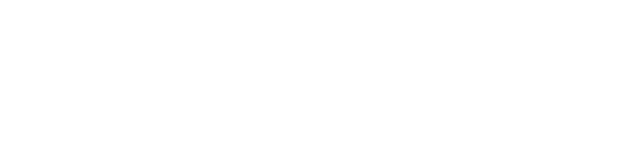
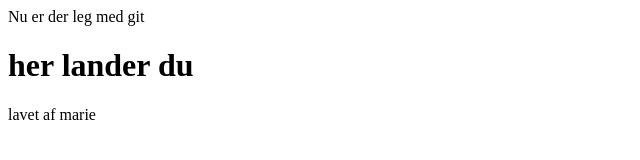
Before and after one commit to MarieWager/leg, a plain HTML site: page index.html in a window 1280 px wide. Shown: the whole page, without its empty margins (0-640 px from the left). Drawn offline with Linux system fonts and the light colour scheme.

Commit message:
forside_mere_done

```diff
--- a/index.html
+++ b/index.html
@@ -0,0 +1,18 @@
+<!DOCTYPE html>
+<html lang="en">
+
+<head>
+    <meta charset="UTF-8">
+    <meta name="viewport" content="width=device-width, initial-scale=1.0">
+    <title>Forside</title>
+</head>
+
+<body>
+    <header>Nu er der leg med git</header>
+    <main>
+        <h1>her lander du</h1>
+    </main>
+    <footer>lavet af marie</footer>
+</body>
+
+</html>
--- a/style.css
+++ b/style.css
@@ -6,3 +6,8 @@
 body {
   background-color: aquamarine;
 }
+
+header {
+  background-color: azure;
+  color: blueviolet;
+}
```
